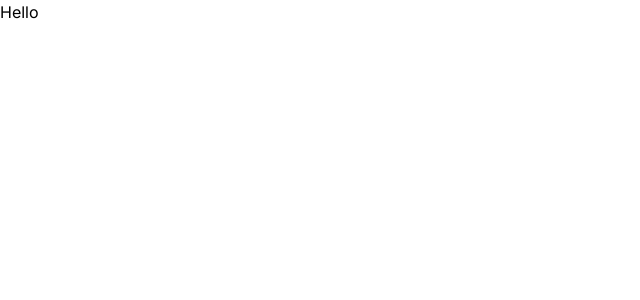
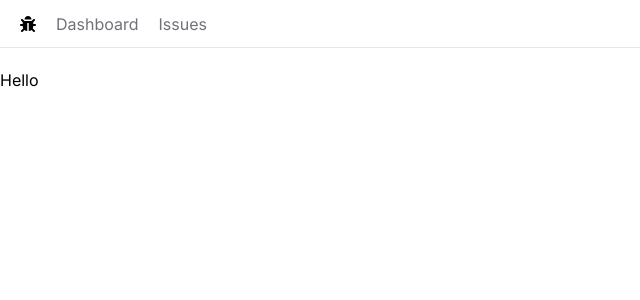
Before and after one commit to ChathuraD1392/issue-tracker, a Next.js app in the folder issue-tracker/: page / in a window 1280 px wide. Shown: the top 300 px of the page, without its empty margins (0-640 px from the left). Built offline with nearby package versions, Linux system fonts and the light colour scheme.

Commit message:
create nav bar

```diff
--- /dev/null
+++ b/issue-tracker/app/NavBar.tsx
@@ -0,0 +1,29 @@
+import Link from "next/link";
+import React from "react";
+import { FaBug } from "react-icons/fa";
+
+const NavBar = () => {
+  const links = [
+    { label: "Dashboard", href: "/" },
+    { label: "Issues", href: "/issues" },
+  ];
+  return (
+    <nav className="flex space-x-5 px-5 border-b mb-5 h-12 items-center">
+      <Link href="/">{<FaBug />}</Link>
+      <ul className="flex space-x-5">
+        {links.map((link, index) => (
+          <li key={index}>
+            <Link
+              className="text-zinc-500 hover:text-zinc-800 transition-colors"
+              href={link.label}
+            >
+              {link.label}
+            </Link>
+          </li>
+        ))}
+      </ul>
+    </nav>
+  );
+};
+
+export default NavBar;
--- a/issue-tracker/app/globals.css
+++ b/issue-tracker/app/globals.css
@@ -17,5 +17,5 @@
 }
 
 body {
-  color: rgb(var(--foreground-rgb));
+  color: 255, 255, 255;
 }
--- a/issue-tracker/app/layout.tsx
+++ b/issue-tracker/app/layout.tsx
@@ -1,5 +1,6 @@
 import "./globals.css";
 import { Inter } from "next/font/google";
+import NavBar from "./NavBar";
 
 const inter = Inter({ subsets: ["latin"] });
 
@@ -15,7 +16,10 @@
 }) {
   return (
     <html lang="en">
-      <body className={inter.className}>{children}</body>
+      <body className={inter.className}>
+        <NavBar />
+        <main>{children}</main>
+      </body>
     </html>
   );
 }
--- a/issue-tracker/app/page.tsx
+++ b/issue-tracker/app/page.tsx
@@ -1,5 +1,5 @@
 import Image from "next/image";
 
 export default function Home() {
-  return <main>Hello</main>;
+  return <main>Hello </main>;
 }
--- a/issue-tracker/package.json
+++ b/issue-tracker/package.json
@@ -19,6 +19,7 @@
     "postcss": "8.4.47",
     "react": "18.3.1",
     "react-dom": "18.3.1",
+    "react-icons": "^5.3.0",
     "tailwindcss": "3.4.13",
     "typescript": "5.6.2"
   }
```
Also changed, not shown: 1 other file (tests, documents, lock files or other folders).
